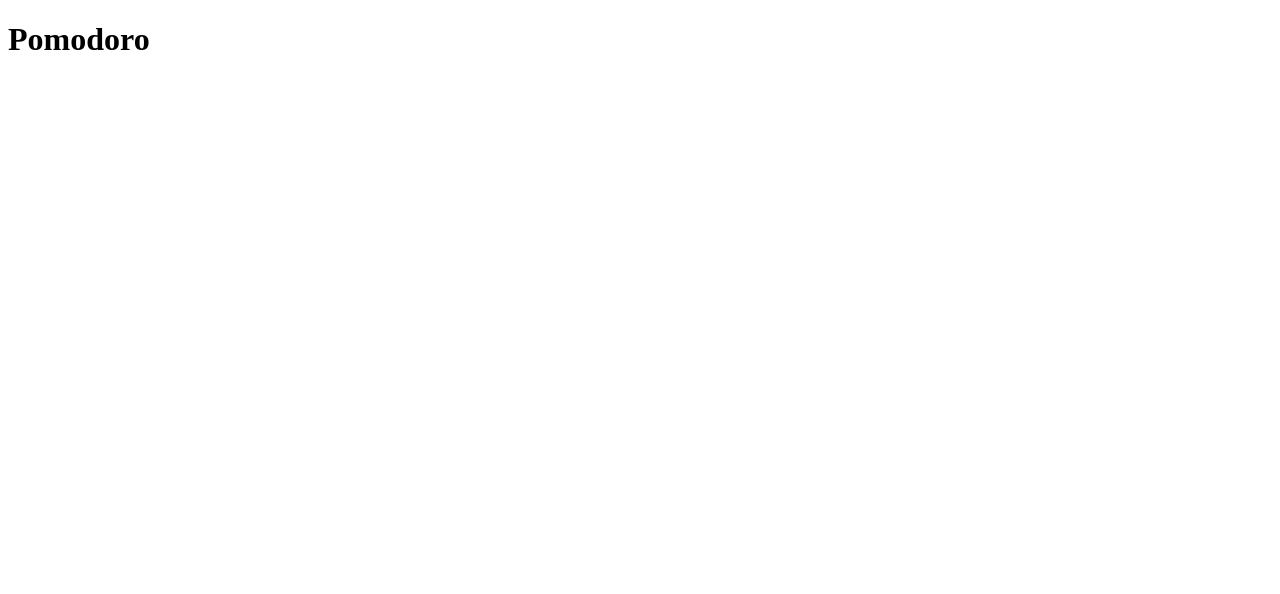
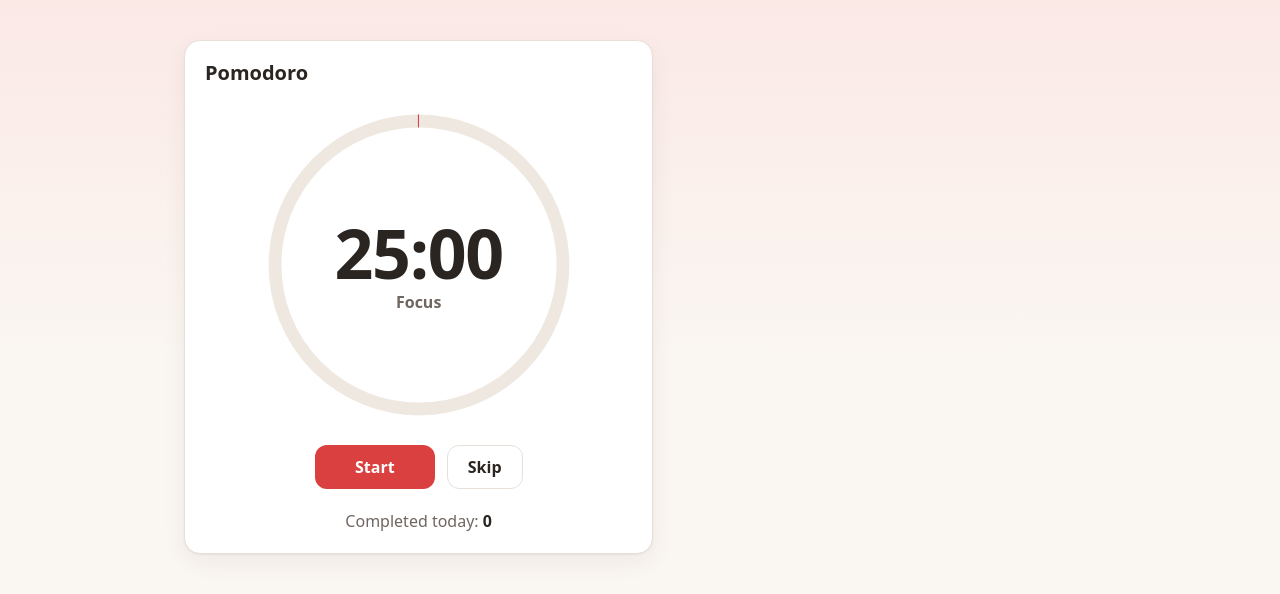
Before and after one commit to hubertkubiak/pomodoro, an Angular app in the folder apps/web/: page / in a window 1280 px wide. Shown: the top 594 px of the page. Built offline with nearby package versions, Linux system fonts and the light colour scheme.

Commit message:
feat(web): add timer screen with SVG progress ring, controls and phase colours

```diff
--- a/apps/web/src/app/app.component.scss
+++ b/apps/web/src/app/app.component.scss
@@ -0,0 +1,58 @@
+:host {
+  --phase-color: var(--color-focus);
+  --phase-soft: var(--color-focus-soft);
+
+  display: block;
+  min-height: 100dvh;
+  background: linear-gradient(180deg, var(--phase-soft), var(--color-bg) 22rem);
+}
+
+:host([data-phase='shortBreak']),
+:host([data-phase='longBreak']) {
+  --phase-color: var(--color-break);
+  --phase-soft: var(--color-break-soft);
+}
+
+.layout {
+  display: grid;
+  gap: 1rem;
+  align-items: start;
+  max-width: 60rem;
+  margin: 0 auto;
+  padding: 1rem;
+}
+
+.side {
+  display: grid;
+  gap: 1rem;
+  min-width: 0;
+}
+
+.timer {
+  display: flex;
+  flex-direction: column;
+  align-items: center;
+  gap: 1.25rem;
+
+  h1 {
+    align-self: flex-start;
+    font-size: 1.25rem;
+  }
+}
+
+.today {
+  margin: 0;
+  color: var(--color-muted);
+
+  strong {
+    color: var(--color-text);
+    font-variant-numeric: tabular-nums;
+  }
+}
+
+@media (min-width: 52rem) {
+  .layout {
+    grid-template-columns: minmax(0, 1.1fr) minmax(0, 1fr);
+    padding: 2.5rem 1.5rem;
+  }
+}
--- a/apps/web/src/app/app.component.ts
+++ b/apps/web/src/app/app.component.ts
@@ -1,9 +1,38 @@
-import { ChangeDetectionStrategy, Component } from '@angular/core';
+import { ChangeDetectionStrategy, Component, inject } from '@angular/core';
+import { ControlsComponent } from './controls.component';
+import { PomodoroStore } from './pomodoro.store';
+import { TimerRingComponent } from './timer-ring.component';
 
 @Component({
   selector: 'app-root',
-  template: `<h1>Pomodoro</h1>`,
+  imports: [ControlsComponent, TimerRingComponent],
+  host: { '[attr.data-phase]': 'store.phase()' },
+  template: `
+    <main class="layout">
+      <section class="timer card" aria-label="Timer">
+        <h1>Pomodoro</h1>
+        <app-timer-ring
+          [progress]="store.progress()"
+          [display]="store.display()"
+          [phaseLabel]="store.phaseLabel()"
+        />
+        <app-controls
+          [status]="store.status()"
+          (startTimer)="store.start()"
+          (pauseTimer)="store.pause()"
+          (resumeTimer)="store.resume()"
+          (resetTimer)="store.reset()"
+          (skipPhase)="store.skip()"
+        />
+        <p class="today">
+          Completed today: <strong>{{ store.completedFocus() }}</strong>
+        </p>
+      </section>
+    </main>
+  `,
   styleUrl: './app.component.scss',
   changeDetection: ChangeDetectionStrategy.OnPush,
 })
-export class AppComponent {}
+export class AppComponent {
+  protected readonly store = inject(PomodoroStore);
+}
--- /dev/null
+++ b/apps/web/src/app/controls.component.scss
@@ -0,0 +1,10 @@
+:host {
+  display: flex;
+  flex-wrap: wrap;
+  justify-content: center;
+  gap: 0.75rem;
+}
+
+.button--primary {
+  min-width: 7.5rem;
+}
--- /dev/null
+++ b/apps/web/src/app/controls.component.ts
@@ -0,0 +1,40 @@
+import { ChangeDetectionStrategy, Component, input, output } from '@angular/core';
+import type { TimerStatus } from './pomodoro.store';
+
+@Component({
+  selector: 'app-controls',
+  template: `
+    @switch (status()) {
+      @case ('idle') {
+        <button type="button" class="button button--primary" (click)="startTimer.emit()">
+          Start
+        </button>
+      }
+      @case ('running') {
+        <button type="button" class="button button--primary" (click)="pauseTimer.emit()">
+          Pause
+        </button>
+      }
+      @case ('paused') {
+        <button type="button" class="button button--primary" (click)="resumeTimer.emit()">
+          Resume
+        </button>
+      }
+    }
+    @if (status() !== 'idle') {
+      <button type="button" class="button" (click)="resetTimer.emit()">Reset</button>
+    }
+    <button type="button" class="button" (click)="skipPhase.emit()">Skip</button>
+  `,
+  styleUrl: './controls.component.scss',
+  changeDetection: ChangeDetectionStrategy.OnPush,
+})
+export class ControlsComponent {
+  readonly status = input.required<TimerStatus>();
+
+  readonly startTimer = output();
+  readonly pauseTimer = output();
+  readonly resumeTimer = output();
+  readonly resetTimer = output();
+  readonly skipPhase = output();
+}
--- /dev/null
+++ b/apps/web/src/app/timer-ring.component.scss
@@ -0,0 +1,58 @@
+:host {
+  position: relative;
+  display: block;
+  width: min(100%, 20rem);
+  aspect-ratio: 1;
+}
+
+svg {
+  display: block;
+  width: 100%;
+  height: 100%;
+  transform: rotate(-90deg);
+}
+
+circle {
+  fill: none;
+  stroke-width: 8;
+}
+
+.track {
+  stroke: var(--color-track);
+}
+
+.progress {
+  stroke: var(--phase-color);
+  stroke-dasharray: 1;
+  transition:
+    stroke-dashoffset 250ms linear,
+    stroke 200ms ease;
+}
+
+.label {
+  position: absolute;
+  inset: 0;
+  display: flex;
+  flex-direction: column;
+  align-items: center;
+  justify-content: center;
+}
+
+.time {
+  font-size: clamp(3rem, 16vw, 4.25rem);
+  font-weight: 700;
+  font-variant-numeric: tabular-nums;
+  letter-spacing: -0.02em;
+  line-height: 1.1;
+}
+
+.phase {
+  color: var(--color-muted);
+  font-weight: 600;
+}
+
+@media (prefers-reduced-motion: reduce) {
+  .progress {
+    transition: none;
+  }
+}
--- /dev/null
+++ b/apps/web/src/app/timer-ring.component.ts
@@ -0,0 +1,30 @@
+import { ChangeDetectionStrategy, Component, input } from '@angular/core';
+
+@Component({
+  selector: 'app-timer-ring',
+  template: `
+    <svg viewBox="0 0 200 200" aria-hidden="true">
+      <circle class="track" cx="100" cy="100" r="90" />
+      <circle
+        class="progress"
+        cx="100"
+        cy="100"
+        r="90"
+        pathLength="1"
+        [style.stroke-dashoffset]="1 - progress()"
+      />
+    </svg>
+    <div class="label">
+      <span class="time" role="timer">{{ display() }}</span>
+      <span class="phase">{{ phaseLabel() }}</span>
+    </div>
+  `,
+  styleUrl: './timer-ring.component.scss',
+  changeDetection: ChangeDetectionStrategy.OnPush,
+})
+export class TimerRingComponent {
+  /** Elapsed part of the phase, from 0 to 1. */
+  readonly progress = input.required<number>();
+  readonly display = input.required<string>();
+  readonly phaseLabel = input.required<string>();
+}
--- a/apps/web/src/styles.scss
+++ b/apps/web/src/styles.scss
@@ -1 +1,114 @@
-/* You can add global styles to this file, and also import other style files */
+:root {
+  color-scheme: light dark;
+
+  --color-focus: #d9403f;
+  --color-focus-soft: #fbe9e6;
+  --color-break: #1f8a6d;
+  --color-break-soft: #dff3ec;
+
+  --color-bg: #faf6f1;
+  --color-surface: #ffffff;
+  --color-text: #2b2522;
+  --color-muted: #6f6660;
+  --color-border: #e8e0d8;
+  --color-track: #efe8e0;
+  --color-error: #b3261e;
+
+  --radius: 1rem;
+  --shadow: 0 1px 2px rgb(60 40 30 / 6%), 0 8px 24px rgb(60 40 30 / 6%);
+}
+
+@media (prefers-color-scheme: dark) {
+  :root {
+    --color-focus: #ff7b72;
+    --color-focus-soft: #41211f;
+    --color-break: #4cc9a4;
+    --color-break-soft: #17352c;
+
+    --color-bg: #171412;
+    --color-surface: #221e1b;
+    --color-text: #f3ede7;
+    --color-muted: #a99f97;
+    --color-border: #38322d;
+    --color-track: #38322d;
+    --color-error: #ffb4ab;
+
+    --shadow: none;
+  }
+}
+
+*,
+*::before,
+*::after {
+  box-sizing: border-box;
+}
+
+body {
+  margin: 0;
+  background: var(--color-bg);
+  color: var(--color-text);
+  font-family: system-ui, -apple-system, 'Segoe UI', Roboto, sans-serif;
+  line-height: 1.5;
+}
+
+h1,
+h2 {
+  margin: 0;
+  line-height: 1.2;
+}
+
+button,
+input {
+  font: inherit;
+}
+
+:focus-visible {
+  outline: 2px solid var(--phase-color, var(--color-focus));
+  outline-offset: 2px;
+}
+
+.button {
+  min-height: 2.75rem;
+  padding: 0.5rem 1.25rem;
+  border: 1px solid var(--color-border);
+  border-radius: 0.75rem;
+  background: var(--color-surface);
+  color: var(--color-text);
+  font-weight: 600;
+  cursor: pointer;
+  transition: filter 120ms ease;
+
+  &:hover:not(:disabled) {
+    filter: brightness(0.96);
+  }
+
+  &:disabled {
+    cursor: not-allowed;
+    opacity: 0.5;
+  }
+}
+
+.button--primary {
+  border-color: transparent;
+  background: var(--phase-color, var(--color-focus));
+  color: var(--color-on-phase, #ffffff);
+}
+
+@media (prefers-color-scheme: dark) {
+  :root {
+    --color-on-phase: #171412;
+  }
+}
+
+.card {
+  padding: 1.25rem;
+  border: 1px solid var(--color-border);
+  border-radius: var(--radius);
+  background: var(--color-surface);
+  box-shadow: var(--shadow);
+
+  h2 {
+    margin-bottom: 1rem;
+    font-size: 1.05rem;
+  }
+}
```
Also changed, not shown: 1 other file (tests, documents, lock files or other folders).
